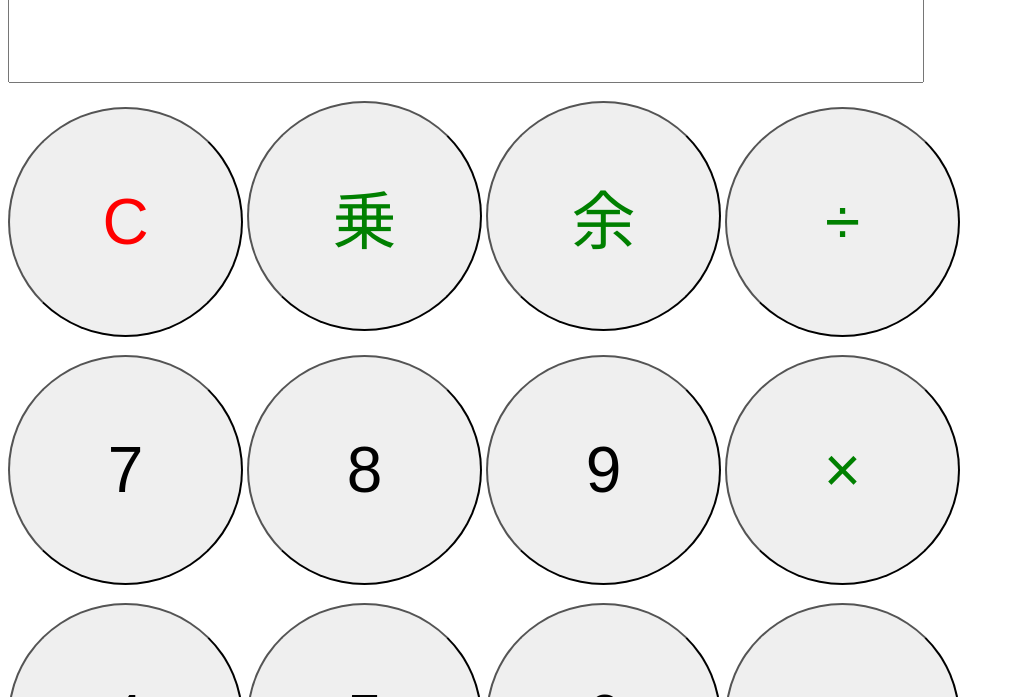
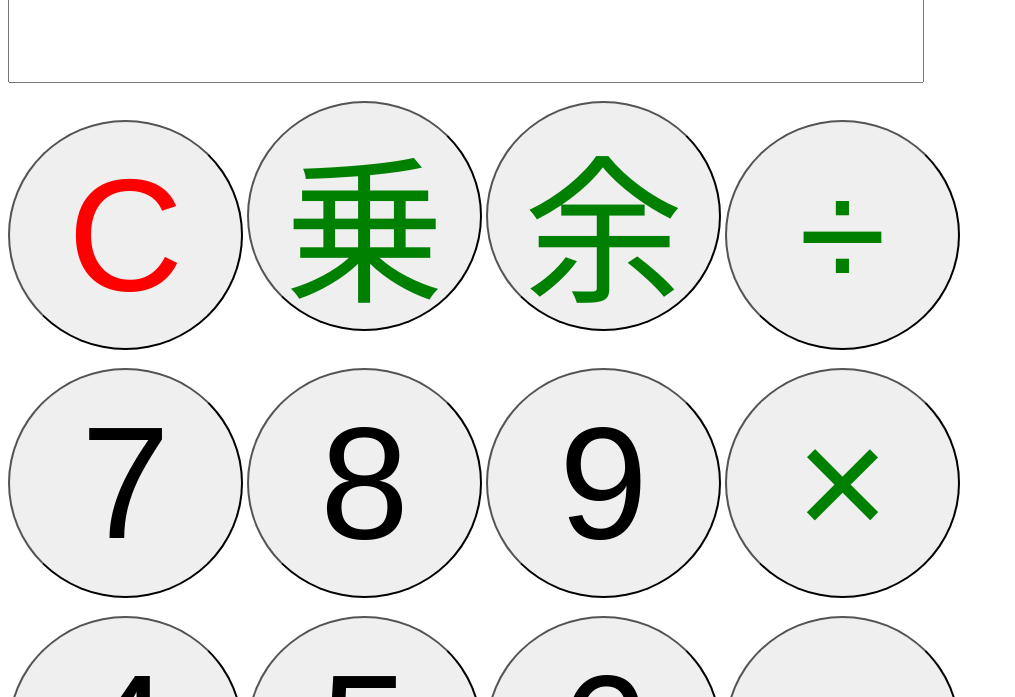
Before and after one commit to aseteyan/-, a plain HTML site: page index.html in a window 1280 px wide. Shown: the part 103-800 px from the top of the page, without its empty margins (0-1015 px from the left). Drawn offline with Linux system fonts and the light colour scheme.

Commit message:
Update index.html

```diff
--- a/index.html
+++ b/index.html
@@ -22,7 +22,7 @@
 
         height: 230px;
 
-        font-size: 400%;
+        font-size: 1000%;
 
         border-radius: 50%;
 
```
